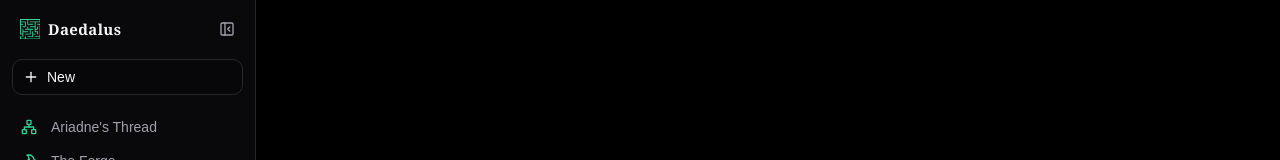
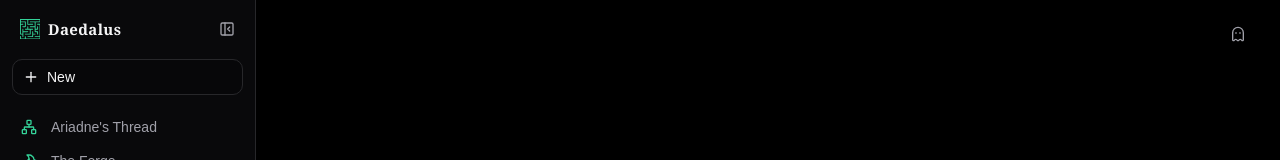
Before and after one commit to No0bmazt3r/Daedalus, a React (Vite) app: page / in a window 1280 px wide. Shown: the top 160 px of the page. Built offline with nearby package versions, Linux system fonts and the light colour scheme.

Commit message:
feat: add incognito ghost icon to top right

```diff
--- a/src/components/ChatInterface.tsx
+++ b/src/components/ChatInterface.tsx
@@ -3,7 +3,7 @@ import { useState, useRef, useEffect } from 'react'
 import { Button } from './ui/button'
 import { Textarea } from './ui/textarea'
 import { ScrollArea } from './ui/scroll-area'
-import { Plus, Mic, ArrowUp, Zap } from 'lucide-react'
+import { Plus, Mic, ArrowUp, Zap, Ghost } from 'lucide-react'
 
 export function ChatInterface() {
   const [messages, setMessages] = useState<{role: string, content: string}[]>([])
@@ -36,6 +36,11 @@ export function ChatInterface() {
 
   return (
     <div className="flex-1 flex flex-col theme-bg theme-text relative w-full h-full transition-colors duration-200">
+    <div className="absolute top-4 right-6 flex items-center gap-3 z-50">
+      <Button variant="ghost" size="icon" className="w-9 h-9 rounded-full theme-text-muted hover:theme-text hover:bg-black/20" title="Incognito Mode">
+        <Ghost size={18} />
+      </Button>
+    </div>
       {messages.length === 0 ? (
         <div className="flex-1 flex flex-col items-center justify-center px-4 max-w-3xl mx-auto w-full">
           <div className="flex items-center gap-3 mb-8">
```
